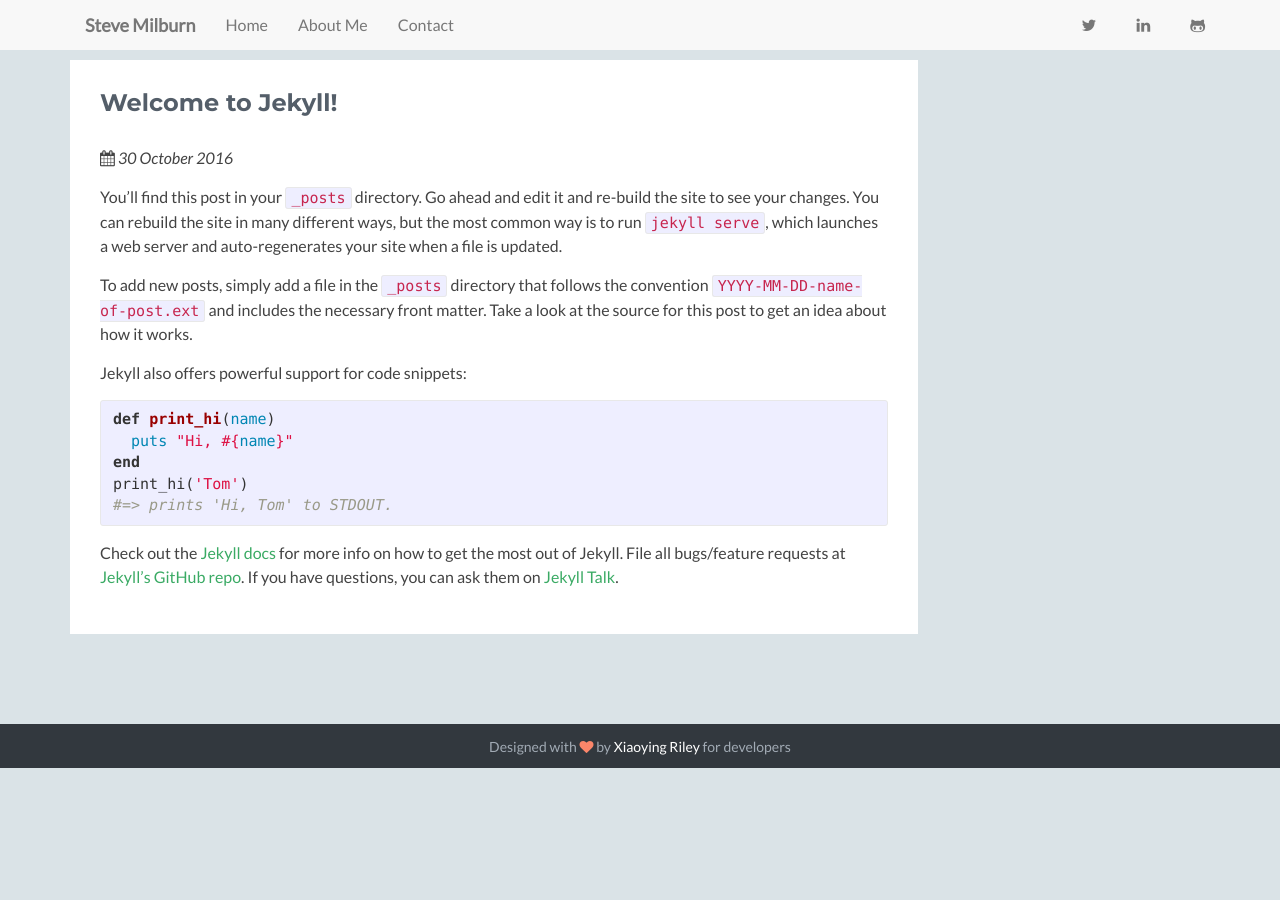
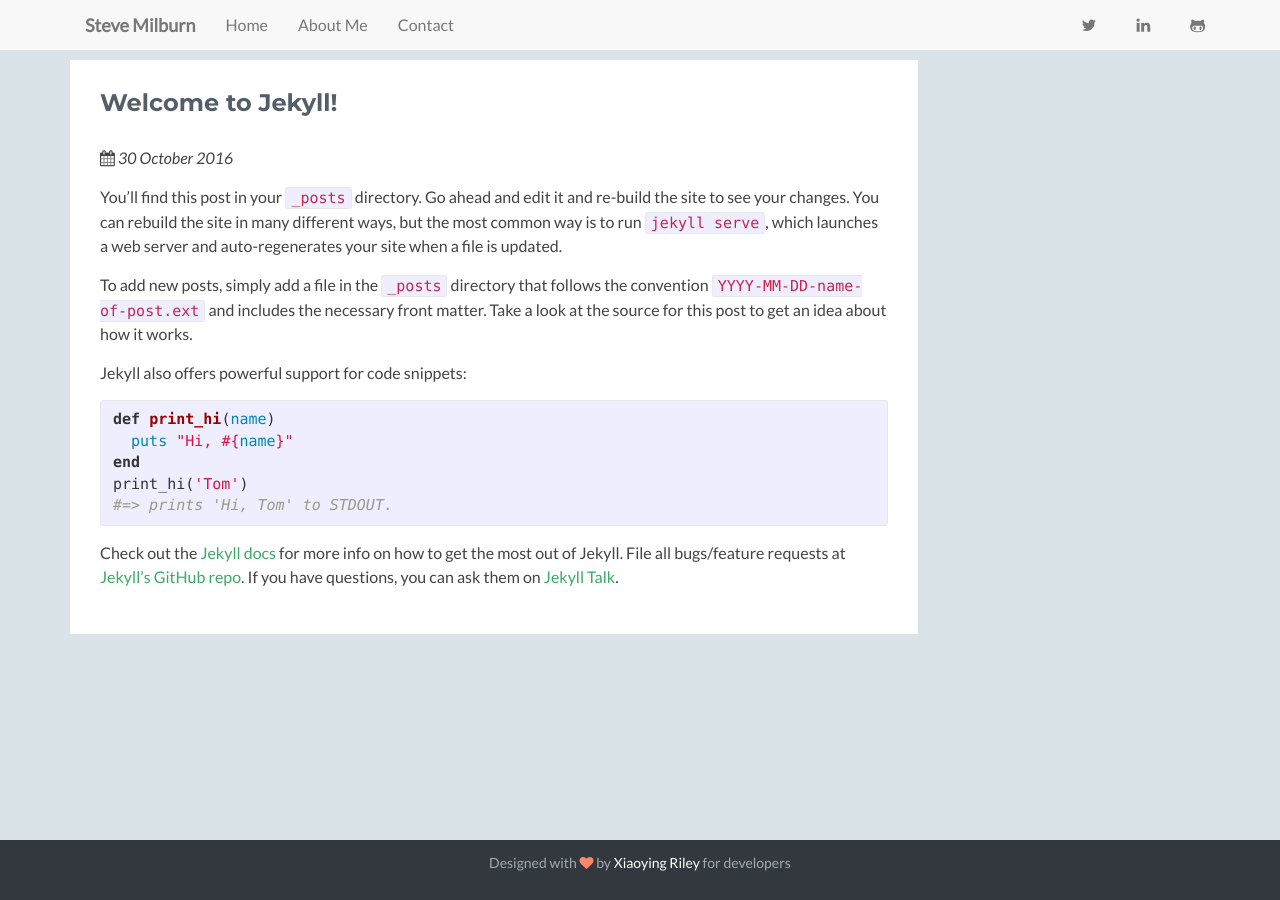
Before and after one commit to stvmlbrn/stvmlbrn.github.io, a Jekyll site: the page built from _posts/2016-10-30-welcome-to-jekyll.markdown, in a window 1280 px wide. Built offline with Jekyll 4.4.1, drawn with Linux system fonts in a browser that asks for light colours; nearby versions of some CDN libraries; library files that are not in the unit come from our copies; a script that is not in the unit is left out.

Commit message:
Added sticky footer css

```diff
--- a/_layouts/post.html
+++ b/_layouts/post.html
@@ -19,6 +19,8 @@
     <link rel="stylesheet" href="/css/font-awesome/css/font-awesome.css">
 
     <link rel="stylesheet" href="/css/main.css">
+    <link rel="stylesheet" href="/css/stickyfooter.css">
+
 
     <!-- github calendar css
     <link rel="stylesheet" href="assets/plugins/github-calendar/dist/github-calendar.css"/>
--- /dev/null
+++ b/css/stickyfooter.css
@@ -0,0 +1,16 @@
+html {
+  position: relative;
+  min-height: 100%;
+}
+body {
+  /* Margin bottom by footer height */
+  margin-bottom: 60px;
+}
+.footer {
+  position: absolute;
+  bottom: 0;
+  width: 100%;
+  /* Set the fixed height of the footer here */
+  height: 60px;
+  background-color: #f5f5f5;
+}
```
Also changed, not shown: _layouts/default.html (+8 -6 lines).
